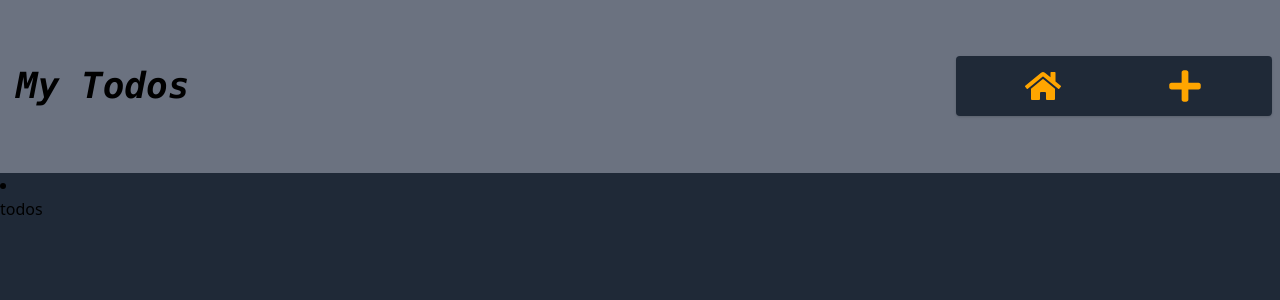
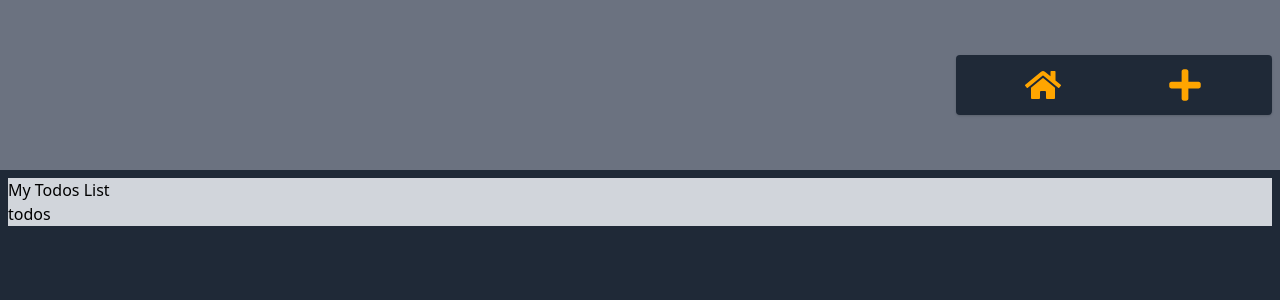
Before and after one commit to mreleftheros/react-todos, a React (Create React App) app: page / in a window 1280 px wide. Shown: the top 300 px of the page. Built offline with nearby package versions, Linux system fonts and the light colour scheme.

Commit message:
Add routing

```diff
--- a/src/App.js
+++ b/src/App.js
@@ -1,6 +1,8 @@
+import { Routes, Route } from "react-router-dom";
 import TodosContextProvider from "./components/contexts/TodosContext";
 import Header from "./components/Header";
-import Todos from "./components/Todos";
+import Home from "./components/pages/Home";
+import New from "./components/pages/New";
 
 const App = () => {
   return (
@@ -8,7 +10,10 @@ const App = () => {
       <div className="bg-gray-800 min-h-screen grid">
         <Header />
         <main className="row-span-6">
-          <Todos />
+          <Routes>
+            <Route path="/" element={<Home />} />
+            <Route path="/new" element={<New />} />
+          </Routes>
         </main>
       </div>
     </TodosContextProvider>
--- a/src/components/Header.jsx
+++ b/src/components/Header.jsx
@@ -3,7 +3,7 @@ import Navbar from "./Navbar";
 const Header = () => {
   return (
     <header className="row-span-1 bg-gray-500 p-2">
-      <Navbar logoText="My Todos" />
+      <Navbar logoText="Todos" />
     </header>
   );
 };
--- a/src/components/Navbar.jsx
+++ b/src/components/Navbar.jsx
@@ -2,10 +2,7 @@ import NavLinks from "./NavLinks";
 
 const Navbar = ({ logoText }) => {
   return (
-    <nav className="h-full flex justify-between items-center">
-      <div>
-        <h2 className="font-mono text-4xl font-bold italic p-2">{logoText}</h2>
-      </div>
+    <nav className="h-full flex justify-end items-center">
       <NavLinks />
     </nav>
   );
--- a/src/components/Todos.jsx
+++ b/src/components/Todos.jsx
@@ -1,8 +1,8 @@
 const Todos = () => {
   return (
-    <li>
-      <h2>todos</h2>
-    </li>
+    <ul>
+      todos
+    </ul>
   );
 };
 
--- /dev/null
+++ b/src/components/pages/Home.jsx
@@ -0,0 +1,15 @@
+import Card from "../shared/Card";
+import Todos from "../Todos";
+
+const Home = () => {
+  return (
+    <Card isBig>
+      <section className="bg-gray-300">
+        <h2>My Todos List</h2>
+        <Todos />
+      </section>
+    </Card>
+  );
+};
+
+export default Home;
--- /dev/null
+++ b/src/components/pages/New.jsx
@@ -0,0 +1,9 @@
+const New = () => {
+  return (
+    <div>
+      <h2>new todo</h2>
+    </div>
+  );
+};
+
+export default New;
--- /dev/null
+++ b/src/components/shared/Card.jsx
@@ -0,0 +1,9 @@
+const Card = ({ children, isBig }) => {
+  return <div className={`p-2`}>{children}</div>;
+};
+
+Card.defaultProps = {
+  isBig: false
+};
+
+export default Card;
--- a/src/style.css
+++ b/src/style.css
@@ -595,6 +595,8 @@ video {
 }
 
 *, ::before, ::after {
+  --tw-border-opacity: 1;
+  border-color: rgba(229, 231, 235, var(--tw-border-opacity));
   --tw-ring-offset-shadow: 0 0 #0000;
   --tw-ring-shadow: 0 0 #0000;
   --tw-shadow: 0 0 #0000;
@@ -606,6 +608,25 @@ video {
 
 .row-span-1 {
   grid-row: span 1 / span 1;
+}
+
+.mx-auto {
+  margin-left: auto;
+  margin-right: auto;
+}
+
+.my-4 {
+  margin-top: 1rem;
+  margin-bottom: 1rem;
+}
+
+.my-8 {
+  margin-top: 2rem;
+  margin-bottom: 2rem;
+}
+
+.inline-block {
+  display: inline-block;
 }
 
 .flex {
@@ -628,12 +649,20 @@ video {
   width: 25%;
 }
 
+.w-3\/4 {
+  width: 75%;
+}
+
 .list-none {
   list-style-type: none;
 }
 
 .items-center {
   align-items: center;
+}
+
+.justify-end {
+  justify-content: flex-end;
 }
 
 .justify-between {
@@ -646,6 +675,10 @@ video {
 
 .rounded {
   border-radius: 0.25rem;
+}
+
+.border-b-4 {
+  border-bottom-width: 4px;
 }
 
 .bg-gray-800 {
@@ -678,8 +711,27 @@ video {
   background-color: rgba(75, 85, 99, var(--tw-bg-opacity));
 }
 
+.bg-white {
+  --tw-bg-opacity: 1;
+  background-color: rgba(255, 255, 255, var(--tw-bg-opacity));
+}
+
+.bg-gray-100 {
+  --tw-bg-opacity: 1;
+  background-color: rgba(243, 244, 246, var(--tw-bg-opacity));
+}
+
+.bg-gray-300 {
+  --tw-bg-opacity: 1;
+  background-color: rgba(209, 213, 219, var(--tw-bg-opacity));
+}
+
 .p-2 {
   padding: 0.5rem;
+}
+
+.p-4 {
+  padding: 1rem;
 }
 
 .py-2 {
@@ -695,6 +747,18 @@ video {
 .px-4 {
   padding-left: 1rem;
   padding-right: 1rem;
+}
+
+.pb-4 {
+  padding-bottom: 1rem;
+}
+
+.pb-2 {
+  padding-bottom: 0.5rem;
+}
+
+.text-center {
+  text-align: center;
 }
 
 .font-mono {
@@ -716,6 +780,11 @@ video {
   line-height: 2.5rem;
 }
 
+.text-3xl {
+  font-size: 1.875rem;
+  line-height: 2.25rem;
+}
+
 .font-bold {
   font-weight: 700;
 }
@@ -729,6 +798,10 @@ video {
   color: rgba(219, 39, 119, var(--tw-text-opacity));
 }
 
+.underline {
+  text-decoration: underline;
+}
+
 .shadow {
   --tw-shadow: 0 1px 3px 0 rgba(0, 0, 0, 0.1), 0 1px 2px 0 rgba(0, 0, 0, 0.06);
   box-shadow: var(--tw-ring-offset-shadow, 0 0 #0000), var(--tw-ring-shadow, 0 0 #0000), var(--tw-shadow);
```
